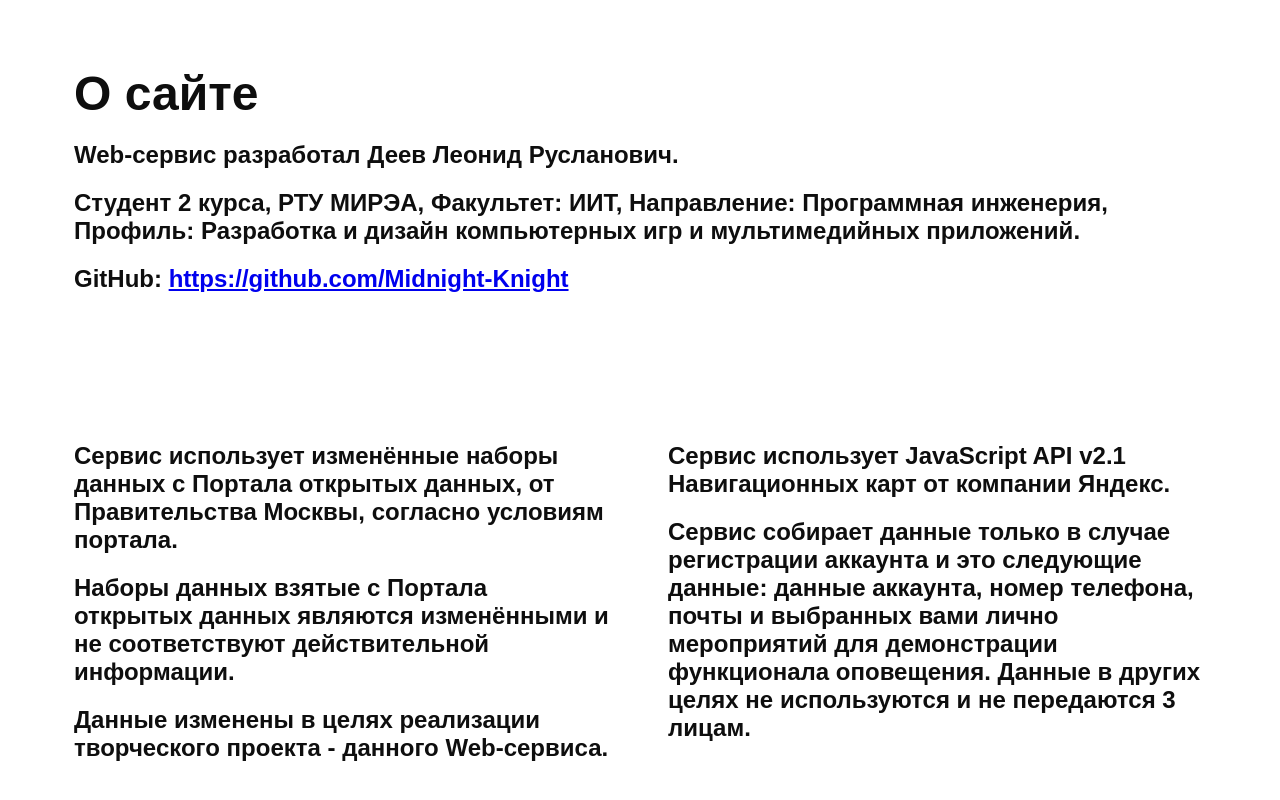
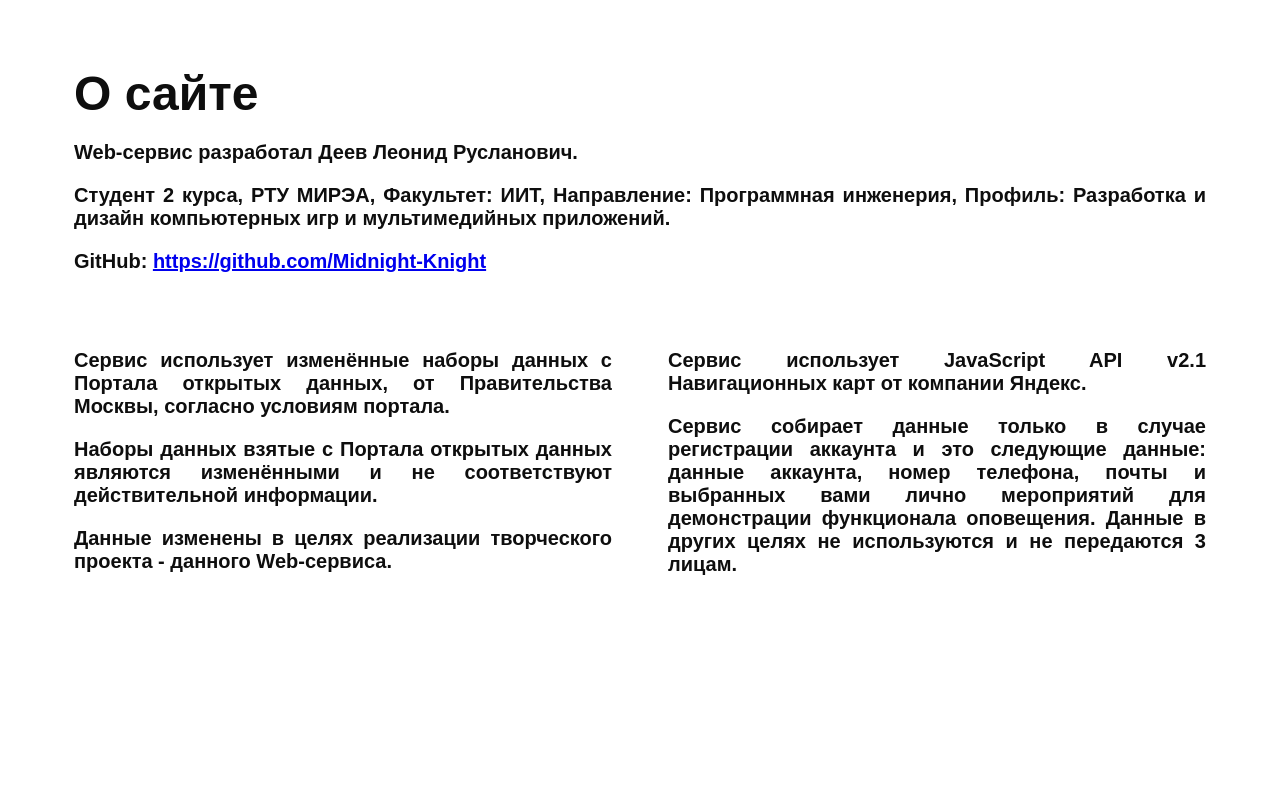
Before and after one commit to Midnight-Knight/rtu_it_lab_project, a React (Create React App) app: page / in a window 1280 px wide. Shown: the part 5397-6197 px from the top of the page. After the commit the page ends 6065 px from the top, so only its background shows below. Built offline with nearby package versions, Linux system fonts and the light colour scheme.

Commit message:
Update README

```diff
--- a/src/components/footer/footer.jsx
+++ b/src/components/footer/footer.jsx
@@ -6,34 +6,34 @@ export const Footer = () => {
         <footer className={Style.Footer}>
             <div>
                 <h1>О сайте</h1>
-                <h4>Web-сервис разработал Деев Леонид Русланович.</h4>
-                <h4>
+                <h5>Web-сервис разработал Деев Леонид Русланович.</h5>
+                <h5>
                     Студент 2 курса, РТУ МИРЭА, Факультет: ИИТ, Направление: Программная инженерия, Профиль: Разработка и дизайн
                     компьютерных игр и мультимедийных приложений.
-                </h4>
-                <h4>GitHub: <a href="https://github.com/Midnight-Knight">https://github.com/Midnight-Knight</a></h4>
+                </h5>
+                <h5>GitHub: <a target="_blank" href="https://github.com/Midnight-Knight">https://github.com/Midnight-Knight</a></h5>
             </div>
             <div>
-                <h4>
+                <h5>
                     Сервис использует изменённые наборы данных с Портала открытых данных, от Правительства Москвы,
                     согласно условиям портала.
-                </h4>
-                <h4>
+                </h5>
+                <h5>
                     Наборы данных взятые с Портала открытых данных являются изменёнными и не соответствуют действительной информации.
-                </h4>
-                <h4>
+                </h5>
+                <h5>
                     Данные изменены в целях реализации творческого проекта - данного Web-сервиса.
-                </h4>
+                </h5>
             </div>
             <div>
-                <h4>
+                <h5>
                     Сервис использует JavaScript API v2.1 Навигационных карт от компании Яндекс.
-                </h4>
-                <h4>
+                </h5>
+                <h5>
                     Сервис собирает данные только в случае регистрации аккаунта и это следующие данные: данные аккаунта, номер телефона,
                     почты и выбранных вами лично мероприятий для демонстрации функционала оповещения. Данные в других целях не используются
                     и не передаются 3 лицам.
-                </h4>
+                </h5>
             </div>
         </footer>
     )
--- a/src/components/footer/footer.module.css
+++ b/src/components/footer/footer.module.css
@@ -31,15 +31,15 @@
   align-items: flex-start;
 }
 .Footer > div > * {
-  text-align: left;
+  text-align: justify;
   color: rgb(14, 14, 14);
 }
 .Footer > div a {
-  font-size: 24px;
+  font-size: 20px;
 }
 @media screen and (max-width: 480px) {
   .Footer > div a {
-    font-size: 20px;
+    font-size: 18px;
   }
 }
 .Footer > div:nth-child(1) {
--- a/src/components/footer/footer.module.scss
+++ b/src/components/footer/footer.module.scss
@@ -33,15 +33,15 @@
     @include FlexColumnStartStart();
     > *
     {
-      text-align: left;
+      text-align: justify;
       color: $Black
     }
     a
     {
-      font-size: 24px;
+      font-size: 20px;
       @media screen and (max-width: 480px)
       {
-        font-size: 20px;
+        font-size: 18px;
       }
     }
     &:nth-child(1)
```
Also changed, not shown: 1 other file (tests, documents, lock files or other folders).
